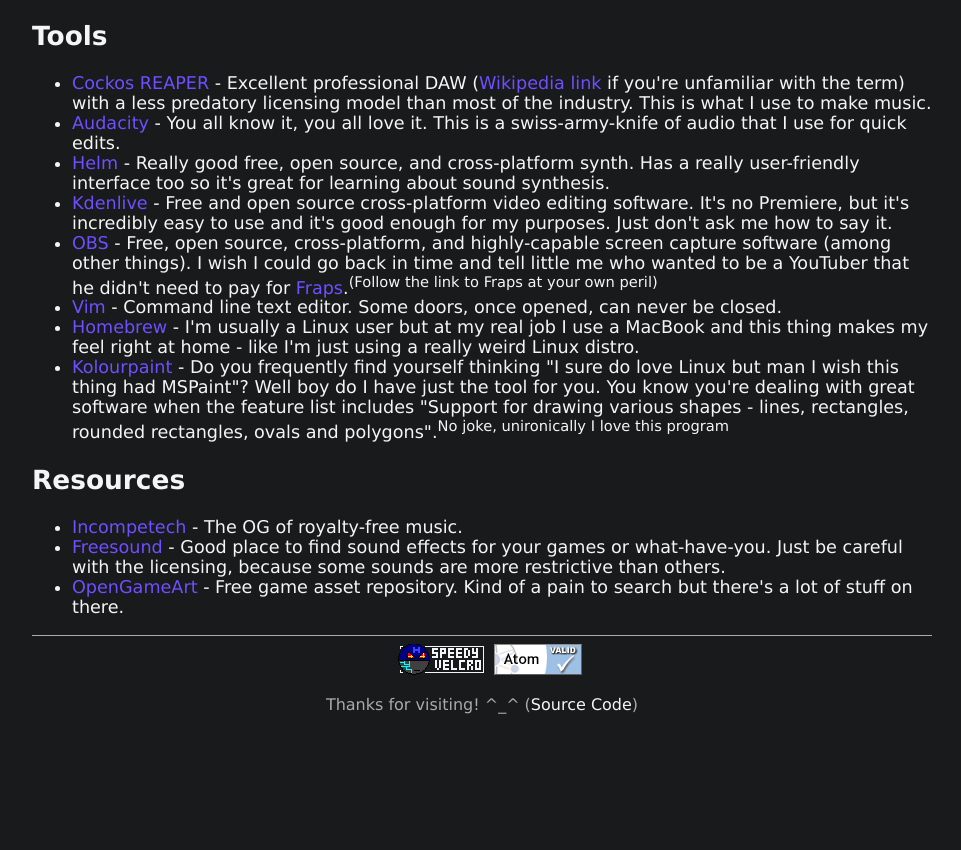
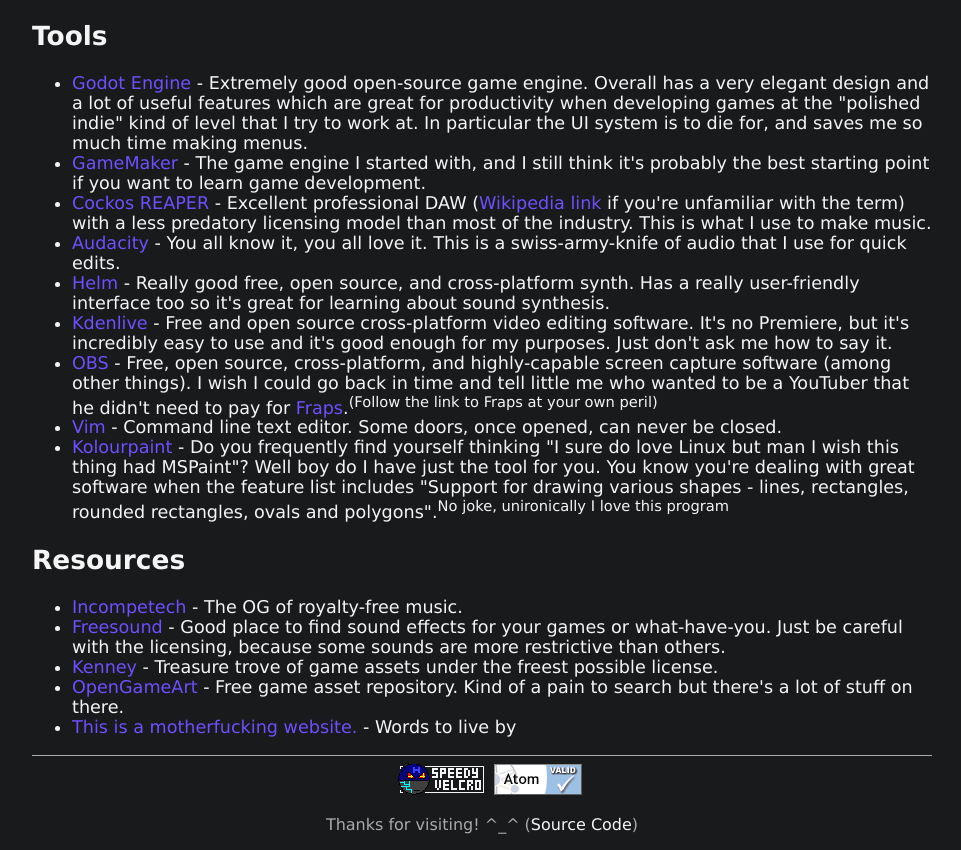
Before and after one commit to SpeedyVelcro/SpeedyVelcro.github.io, a Jekyll site: the page built from links/index.html, in a window 1280 px wide. Shown: the part 946-1796 px from the top of the page, without its empty margins (158-1119 px from the left). Built offline with Jekyll 4.4.1, drawn with Linux system fonts in a browser that asks for light colours; before the commit the page ends 1676 px from its top, so only the background shows below that.

Commit message:
Rejig links page a bit

```diff
--- a/links/index.html
+++ b/links/index.html
@@ -19,13 +19,14 @@
 
 <h2>Tools</h2>
 <ul>
+	<li><a href="https://godotengine.org/" target="_blank" rel="noopener noreferrer">Godot Engine</a> - Extremely good open-source game engine. Overall has a very elegant design and a lot of useful features which are great for productivity when developing games at the "polished indie" kind of level that I try to work at. In particular the UI system is to die for, and saves me so much time making menus.</li>
+	<li><a href="https://gamemaker.io/" target="_blank" rel="noopener noreferrer">GameMaker</a> - The game engine I started with, and I still think it's probably the best starting point if you want to learn game development.</li>
 	<li><a href="https://www.reaper.fm/" target="_blank" rel="noopener noreferrer">Cockos REAPER</a> - Excellent professional DAW (<a href="https://en.wikipedia.org/wiki/Digital_audio_workstation" target="_blank" rel="noopener norefferer">Wikipedia link</a> if you're unfamiliar with the term) with a less predatory licensing model than most of the industry. This is what I use to make music.</li>
 	<li><a href="https://www.audacityteam.org/" target="_blank" rel="noopener noreferrer">Audacity</a> - You all know it, you all love it. This is a swiss-army-knife of audio that I use for quick edits.</li>
 	<li><a href="https://tytel.org/helm/" target="_blank" rel="noopener noreferrer">Helm</a> - Really good free, open source, and cross-platform synth. Has a really user-friendly interface too so it's great for learning about sound synthesis.</li>
 	<li><a href="https://kdenlive.org/" target="_blank" rel="noopener noreferrer">Kdenlive</a> - Free and open source cross-platform video editing software. It's no Premiere, but it's incredibly easy to use and it's good enough for my purposes. Just don't ask me how to say it.</li>
 	<li><a href="https://obsproject.com/" target="_blank" rel="noopener noreferrer">OBS</a> - Free, open source, cross-platform, and highly-capable screen capture software (among other things). I wish I could go back in time and tell little me who wanted to be a YouTuber that he didn't need to pay for <a href="https://fraps.com/" target="_blank" rel="noopener noreferrer">Fraps</a>.<sup>(Follow the link to Fraps at your own peril)</sup></li>
 	<li><a href="https://www.vim.org/" target="_blank" rel="noopener noreferrer">Vim</a> - Command line text editor. Some doors, once opened, can never be closed.</li>
-	<li><a href="https://brew.sh/" target="_blank" rel="noopener noreferrer">Homebrew</a> - I'm usually a Linux user but at my real job I use a MacBook and this thing makes my feel right at home - like I'm just using a really weird Linux distro.</li>
 	<li><a href="https://apps.kde.org/en-gb/kolourpaint/" target="_blank" rel="noopener noreferrer">Kolourpaint</a> - Do you frequently find yourself thinking "I sure do love Linux but man I wish this thing had MSPaint"? Well boy do I have just the tool for you. You know you're dealing with great software when the feature list includes "Support for drawing various shapes - lines, rectangles, rounded rectangles, ovals and polygons".<sup>No joke, unironically I love this program</sup></li>
 </ul>
 
@@ -33,5 +34,7 @@
 <ul>
 	<li><a href="https://incompetech.com/" target="_blank" rel="noopener noreferrer">Incompetech</a> - The OG of royalty-free music.</li>
 	<li><a href="https://freesound.org/" target="_blank" rel="noopener noreferrer">Freesound</a> - Good place to find sound effects for your games or what-have-you. Just be careful with the licensing, because some sounds are more restrictive than others.</li>
+	<li><a href="https://www.kenney.nl/" target="_blank" rel="noopener noreferrer">Kenney</a> - Treasure trove of game assets under the freest possible license.</li>
 	<li><a href="https://opengameart.org/" target="_blank" rel="noopener noreferrer">OpenGameArt</a> - Free game asset repository. Kind of a pain to search but there's a lot of stuff on there.</li>
+	<li><a href="https://motherfuckingwebsite.com/" target="_blank" rel="noopener noreferrer">This is a motherfucking website.</a> - Words to live by</li>
 </ul>
```
